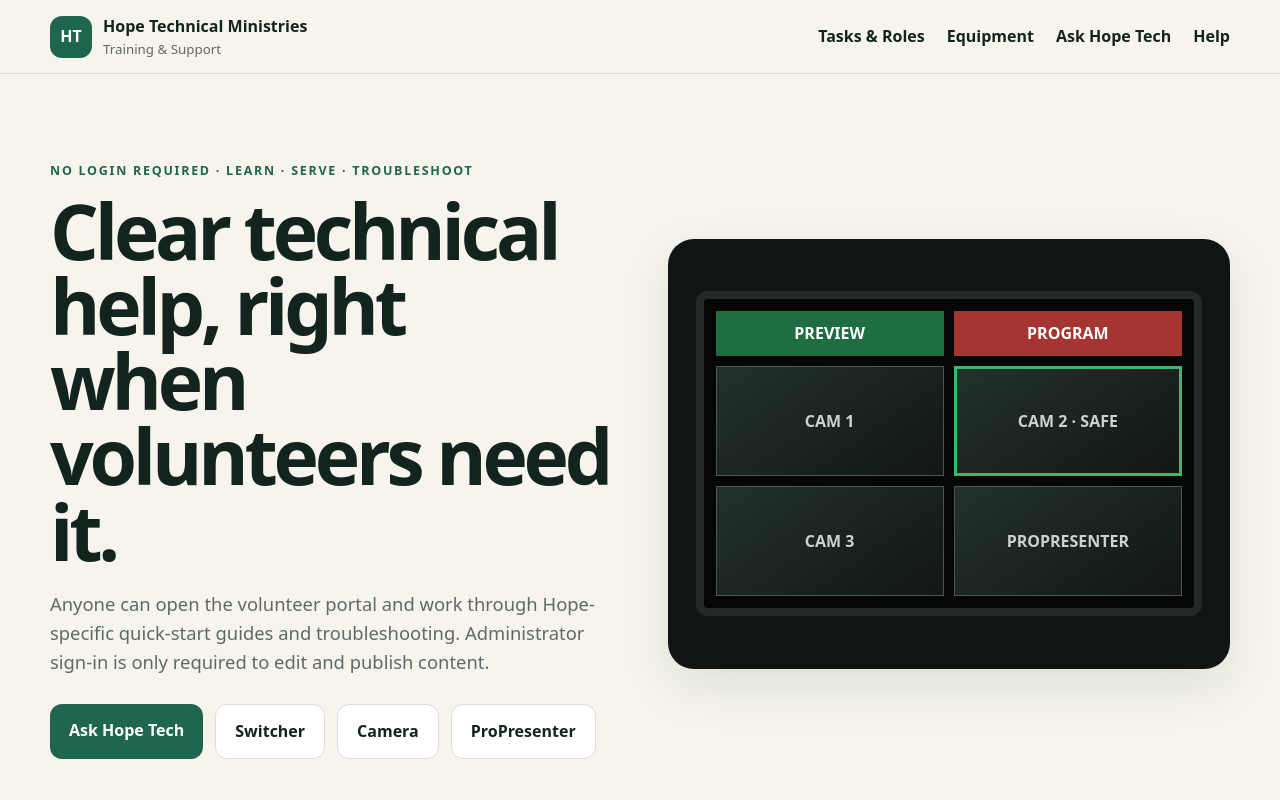
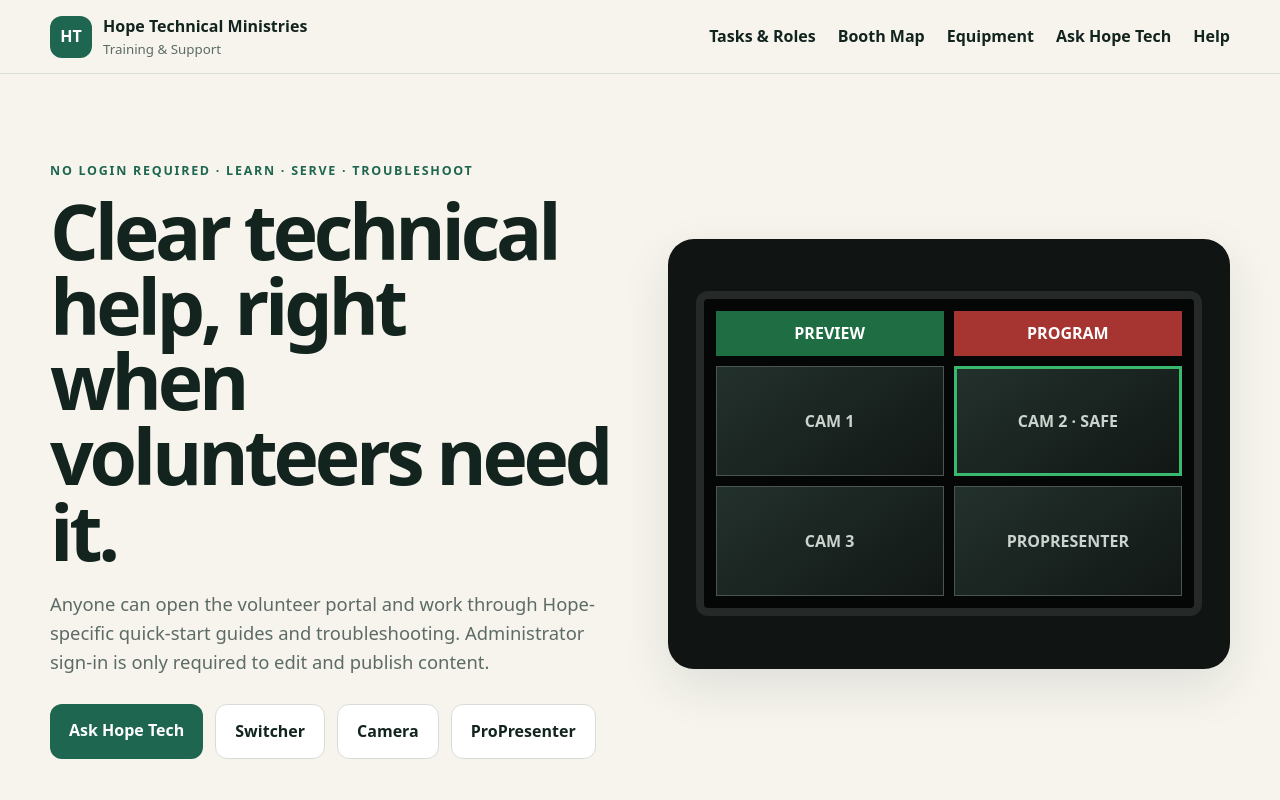
Before and after one commit to skramer00/Hope-tech, a Next.js app: page / in a window 1280 px wide. Shown: the top 800 px of the page. Built offline with nearby package versions, Linux system fonts and the light colour scheme.

Commit message:
Add booth map to site navigation

```diff
--- a/src/app/layout.tsx
+++ b/src/app/layout.tsx
@@ -16,7 +16,7 @@ export default function RootLayout({ children }: Readonly<{ children: React.Reac
             <span className="brand-mark">HT</span>
             <span><strong>Hope Technical Ministries</strong><small>Training & Support</small></span>
           </Link>
-          <nav><Link href="/">Tasks & Roles</Link><Link href="/equipment">Equipment</Link><Link href="/ask">Ask Hope Tech</Link><Link href="/troubleshooting">Help</Link></nav>
+          <nav><Link href="/">Tasks & Roles</Link><Link href="/booth-map">Booth Map</Link><Link href="/equipment">Equipment</Link><Link href="/ask">Ask Hope Tech</Link><Link href="/troubleshooting">Help</Link></nav>
         </header>
         <main>{children}</main>
         <footer>Hope Technical Ministries · Volunteer-safe guidance for live services</footer>
```
